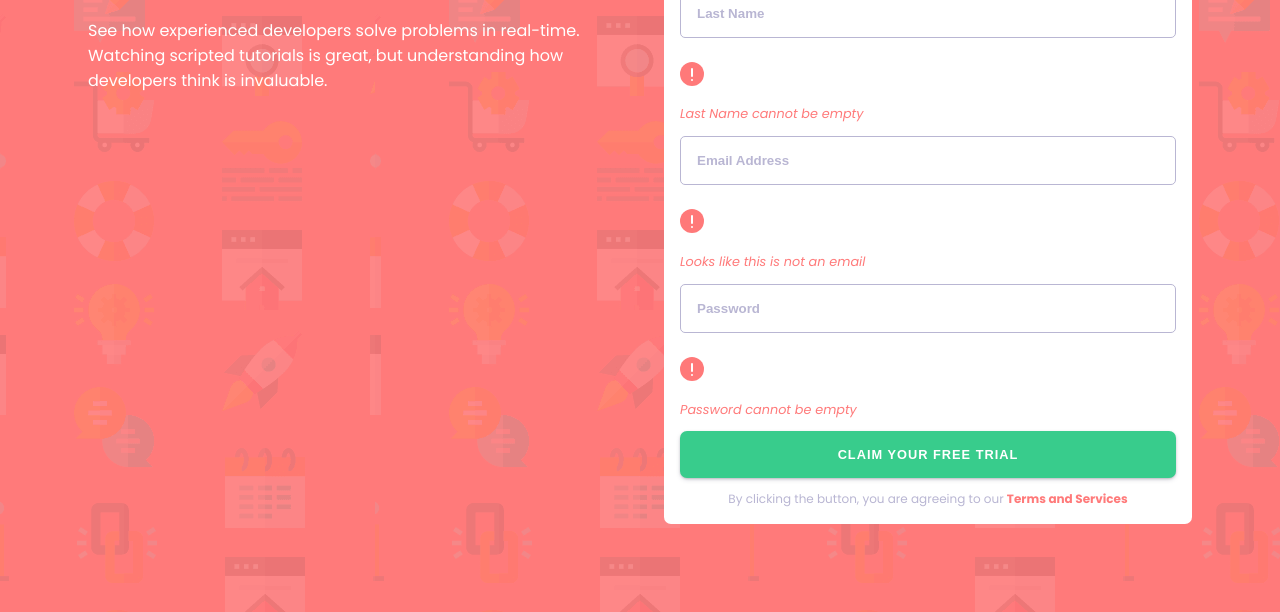
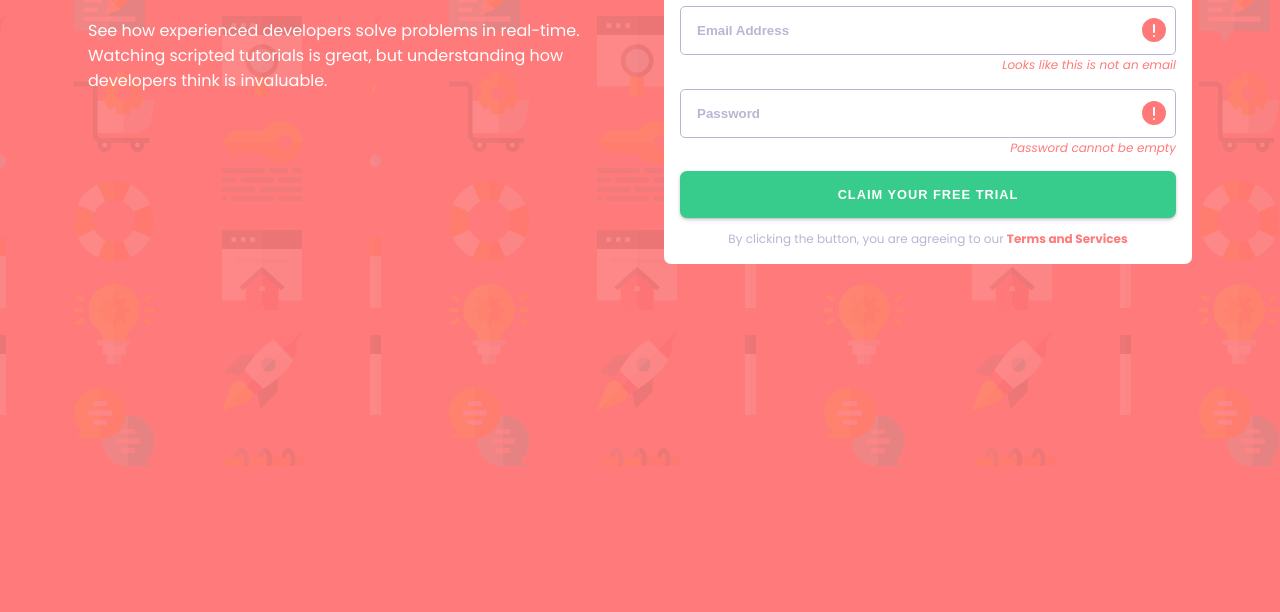
Before and after one commit to profailantism/intro-component-with-sign-up-form, a plain HTML site: page index.html in a window 1280 px wide. Shown: the part 334-946 px from the top of the page. After the commit the page ends 800 px from the top, so only its background shows below. Drawn offline with Linux system fonts and the light colour scheme.

Commit message:
position error displays

```diff
--- a/style.css
+++ b/style.css
@@ -102,10 +102,24 @@ input::placeholder {
     rgba(0, 0, 0, 0.3) 0px 1px 3px -1px;
 }
 
+.input-container {
+  position: relative;
+  margin-bottom: .6rem;
+}
+
+.error-icon {
+  position: absolute;
+  right: 10px;
+  top: 12px;
+}
+
 .error-msg {
   color: var(--red-400);
-  font-size: .8rem;
+  font-size: 0.75rem;
   font-style: italic;
+  position: absolute;
+  right: 0;
+  bottom: -7px;
 }
 
 .submitBtn:active,
```
